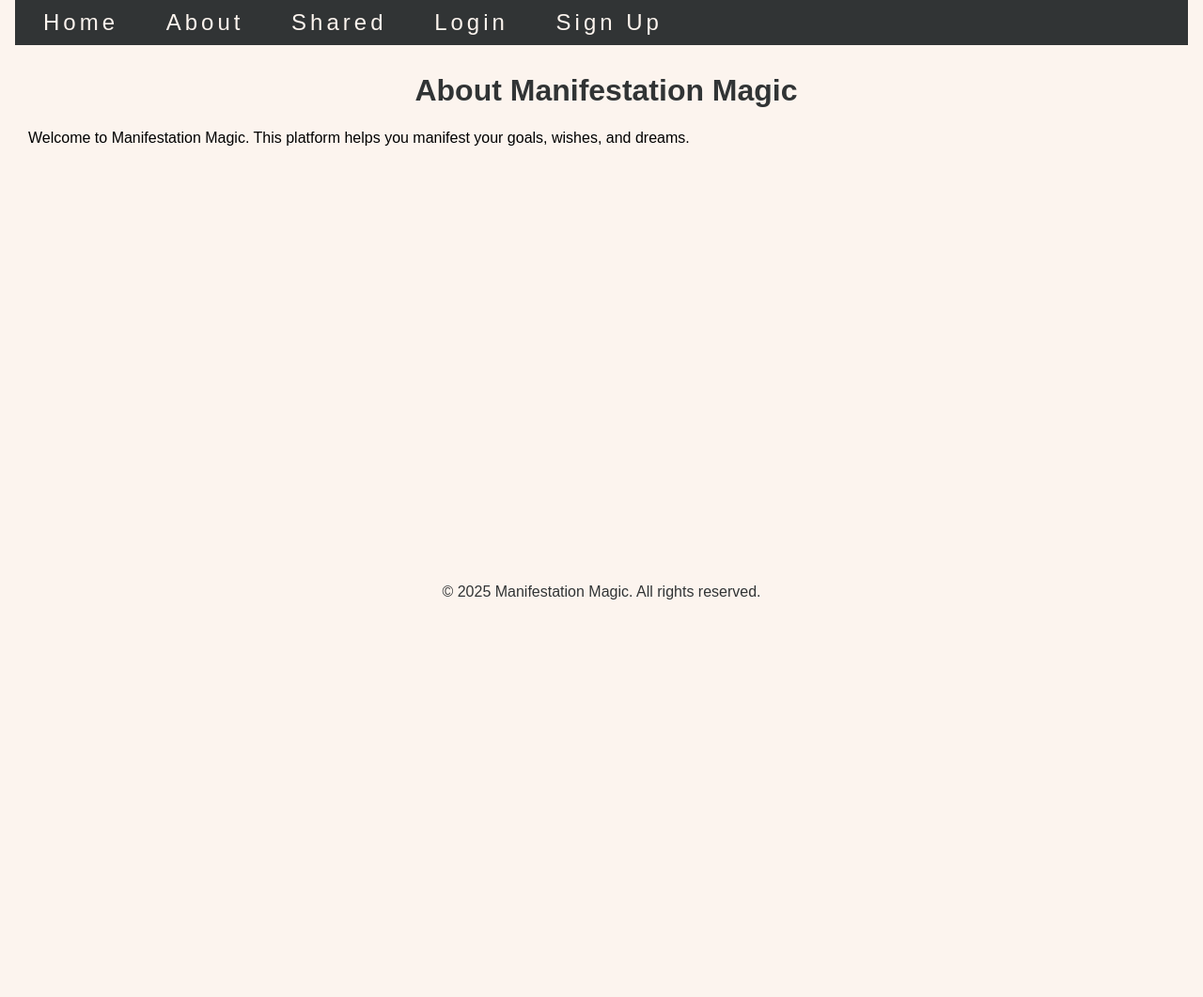
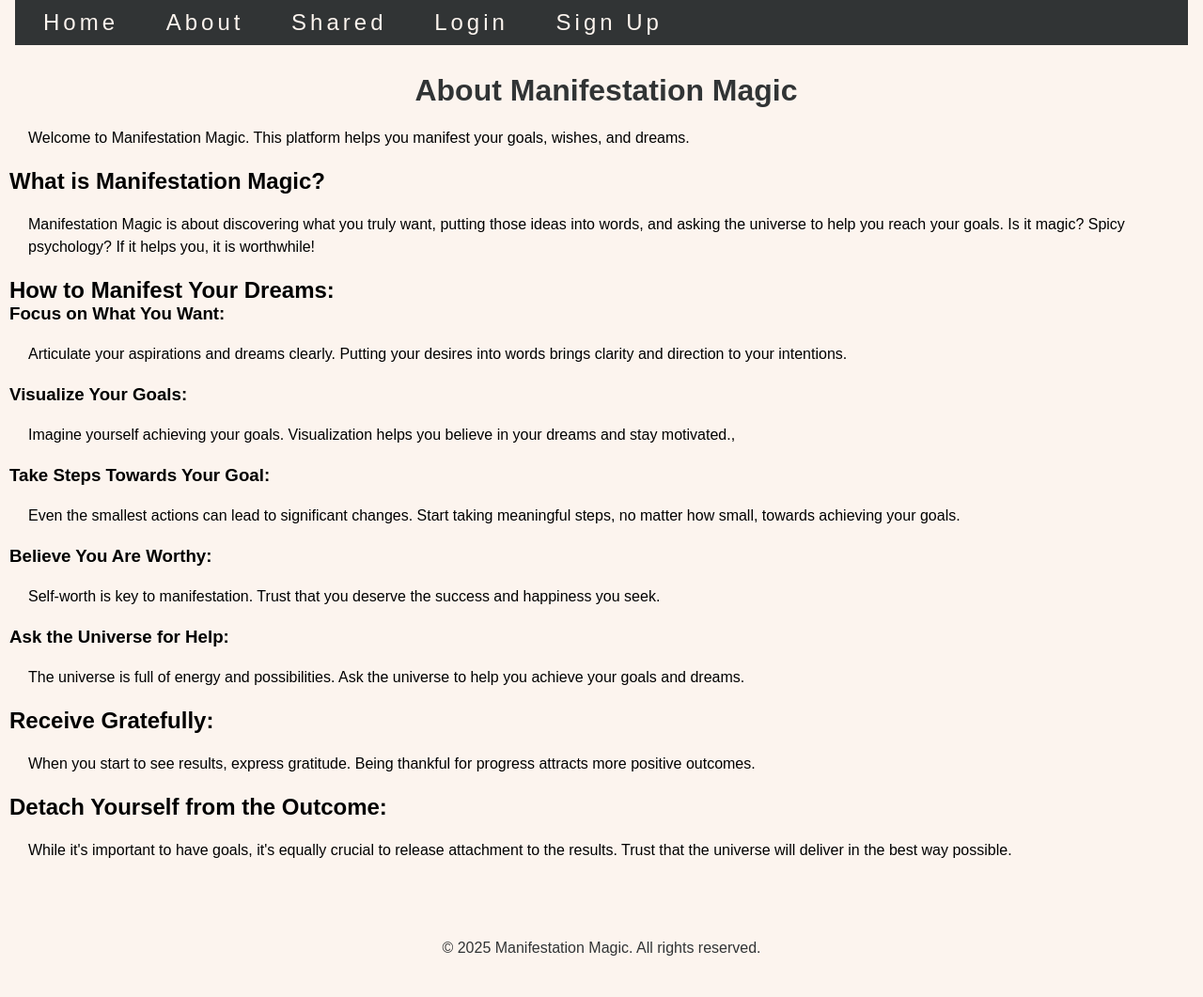
Before and after one commit to Jo-JPEG/manifestation-magic, a Django app: page /about/ in a window 1280 px wide. Shown: the whole page at 94% size. Before the commit the page ends 638 px from the top, so only its background shows below. Run offline with Django 4.2, Linux system fonts and the light colour scheme; some libraries are stand-ins or nearby versions.

Commit message:
add content to about.html

```diff
--- a/templates/about.html
+++ b/templates/about.html
@@ -1,8 +1,52 @@
 {% extends "base.html" %}
-
 {% block title %}About - Manifestation Magic{% endblock %}
 
 {% block content %}
 <h1>About Manifestation Magic</h1>
-<p>Welcome to Manifestation Magic. This platform helps you manifest your goals, wishes, and dreams.</p>
+<p>
+  Welcome to Manifestation Magic. This platform helps you manifest your goals,
+  wishes, and dreams.
+</p>
+<h2>What is Manifestation Magic?</h2>
+<p>
+  Manifestation Magic is about discovering what you truly want, putting those
+  ideas into words, and asking the universe to help you reach your goals. Is it
+  magic? Spicy psychology? If it helps you, it is worthwhile!
+</p>
+<h2>How to Manifest Your Dreams:</h2>
+<h3>Focus on What You Want:</h3>
+<p>
+  Articulate your aspirations and dreams clearly. Putting your desires into
+  words brings clarity and direction to your intentions.
+</p>
+<h3>Visualize Your Goals:</h3>
+<p>
+  Imagine yourself achieving your goals. Visualization helps you believe in your
+  dreams and stay motivated.,
+</p>
+<h3>Take Steps Towards Your Goal:</h3>
+<p>
+  Even the smallest actions can lead to significant changes. Start taking
+  meaningful steps, no matter how small, towards achieving your goals.
+</p>
+<h3>Believe You Are Worthy:</h3>
+<p>
+  Self-worth is key to manifestation. Trust that you deserve the success and
+  happiness you seek.
+</p>
+<h3>Ask the Universe for Help:</h3>
+<p>
+  The universe is full of energy and possibilities. Ask the universe to help you
+  achieve your goals and dreams.
+</p>
+<h2>Receive Gratefully:</h2>
+<p>
+  When you start to see results, express gratitude. Being thankful for progress
+  attracts more positive outcomes.
+</p>
+<h2>Detach Yourself from the Outcome:</h2>
+<p>
+  While it's important to have goals, it's equally crucial to release attachment
+  to the results. Trust that the universe will deliver in the best way possible.
+</p>
 {% endblock %}
```
